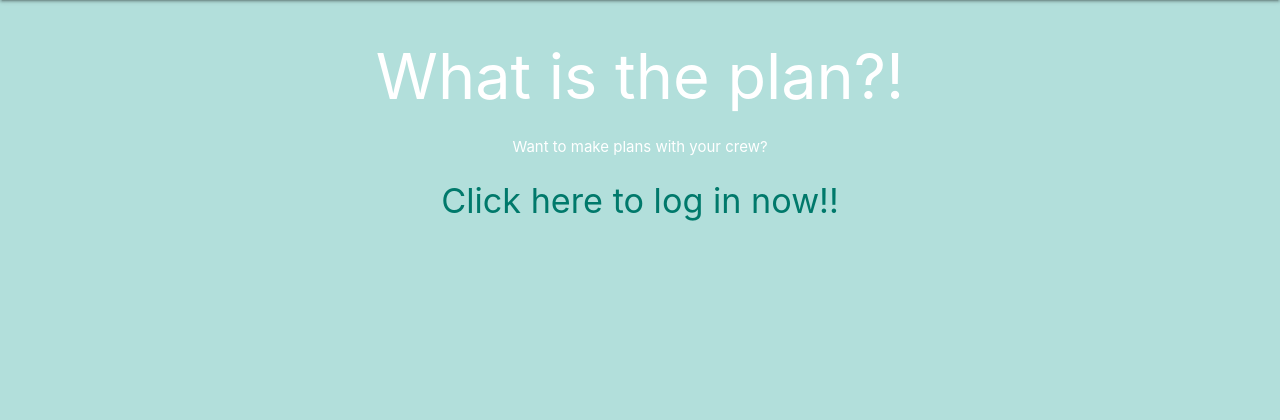
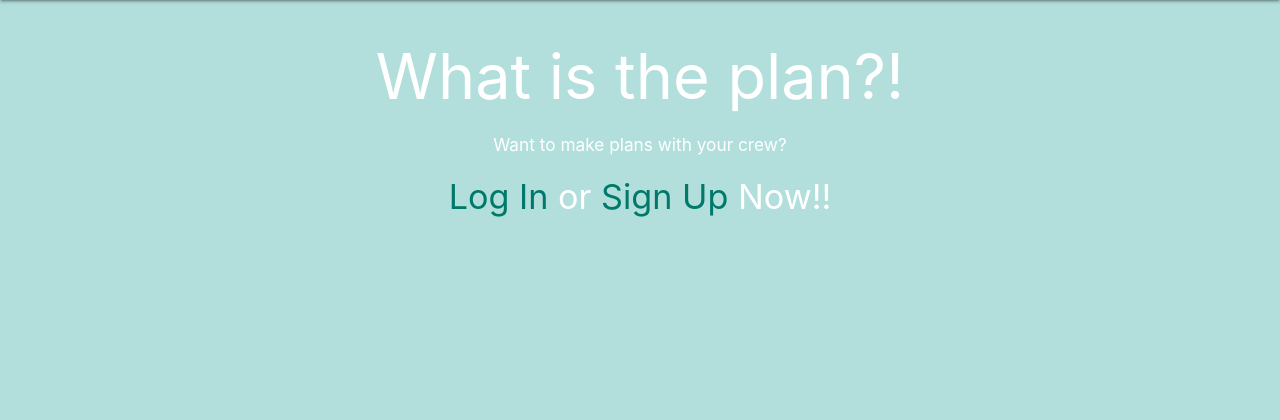
Before and after one commit to nohatekate/what_is_the_plan_p3, a Django app: page / in a window 1280 px wide. Shown: the part 64-484 px from the top of the page. Run offline with Django 4.2, Linux system fonts and the light colour scheme.

Commit message:
Development (#18)
* home route boilerplate (#1)

* Group index view functionality and template inheritance (#2)

* css file with test styling (#3)

* create Group model (#4)

* Create admin (#5)

* superuser created and import and register group model

* redefine Group Model and create superuser

* Add group details page (#6)

* new Group page view and functionality (#7)

* Authentication (#8)

* update cat model, create user to group relationship, migrate changes, add urls

* log in functionality

* log out functionality

* signup new user

* updated creategroup form to specify name only in forms.py

* view functions and class based views log-in protected

* Group ud (#9)

* update and delete routes defined

* update UI for update and delete functionality

* update functionality for Group complete

* implement delete functionality for cat and full CRUD for Group

* Idea model (#11)

* add idea model(1:M), run migrations, add Idea to admin portal, display ideas on group detail page

* create idea form for idea model

* add idea form to details page

* add idea functionality complete

* delete idea functionality implemented

* home page styles added (#13)

* config deployment

* Stretchgoals (#15)

* home page styles added

* order groups alphabetically for ease of search

* order hangout ideas alphabetically

* update group detail html and add userlongin required to all aspects of app other than login/signup

* scratch file notes

* log in and sign up within html body

```diff
--- a/main_app/templates/home.html
+++ b/main_app/templates/home.html
@@ -2,10 +2,12 @@
 {% block content %}
 
 
-    <div class="home-page center">
-        <h1>What is the plan?!</h1>
-        <p>Want to make plans with your crew?</p>
-        <h4 ><a href="{% url 'login' %}" class="teal-text text-darken-2">Click here to log in now!! </a></h4>
-        </div>
+<div class="home-page center">
+    <h1>What is the plan?!</h1>
+    <h6>Want to make plans with your crew?</h6>
+    <h4 class="white-text"><span><a href="{% url 'login' %}" class="teal-text text-darken-2">Log
+                In</a></span> or <span><a href="{% url 'signup' %}" class="teal-text text-darken-2">Sign
+                Up</a></span> Now!! </h4>
+</div>
 
 {% endblock %}
```
